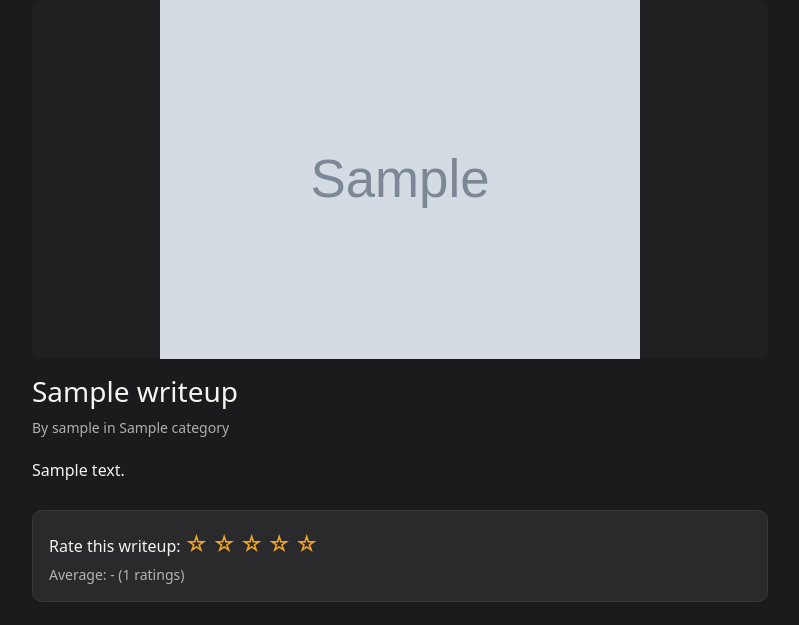
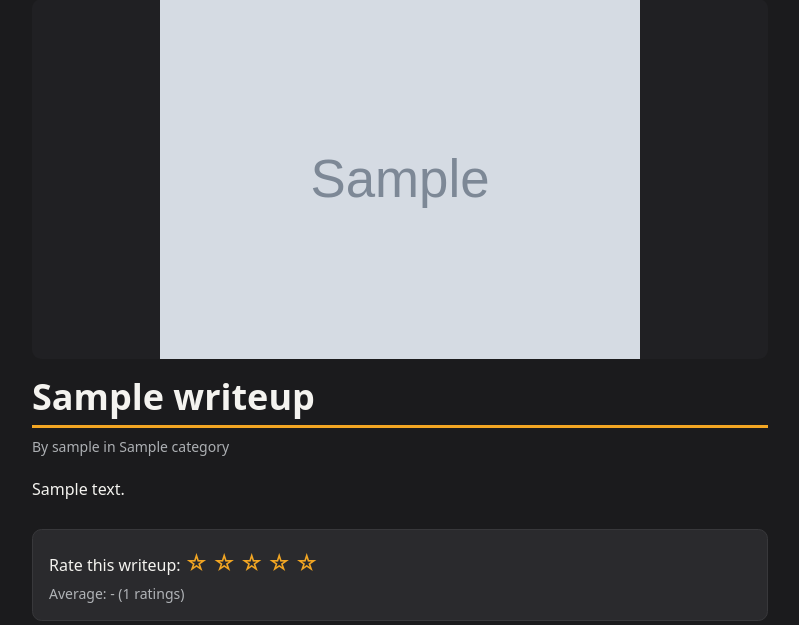
Before and after one commit to Deyonna/rootcause, a Django app: page /writeup/1/ in a window 1280 px wide. Shown: the part 82-707 px from the top of the page, without its empty margins (50-849 px from the left). Run offline with Django 5.2, Linux system fonts and the light colour scheme; a user stored in the database is signed in; data comes from the database, SQL or seed files in the repository; tables that the repository leaves empty hold one stand-in row (values such as "Sample post"); grey boxes marked "Sample" are stand-in pictures; some libraries are stand-ins or nearby versions.

Commit message:
fixed writeup title size

```diff
--- a/content/templates/content/writeup_detail.html
+++ b/content/templates/content/writeup_detail.html
@@ -10,7 +10,7 @@
         {% else %}
             <img src="{% static 'img/writeup-default.svg' %}" alt="" class="writeup-hero writeup-img-default mb-3">
         {% endif %}
-        <h1 class="h3">{{ writeup.title }}</h1>
+        <h1 class="writeup-title">{{ writeup.title }}</h1>
         <p class="text-muted small">By {{ writeup.author.username }} in {{ writeup.category }}</p>
 
         {% if writeup.is_premium and not unlocked %}
--- a/static/css/style.css
+++ b/static/css/style.css
@@ -101,6 +101,8 @@ footer { background-color: var(--bg-alt); border-color: #333 !important; }
 .writeup-hero { width: 100%; max-height: 360px; object-fit: contain; background-color: var(--bg-alt); border-radius: .6rem; }
 .writeup-img-default { object-fit: cover; }
 
+.writeup-title { font-size: 2.25rem; font-weight: 700; color: var(--text); border-bottom: 3px solid var(--orange); padding-bottom: .4rem; }
+
 .writeup-body { overflow-wrap: break-word; word-break: break-word; }
 .writeup-body img { max-width: 100%; height: auto; border-radius: .4rem; }
 .writeup-body pre {
```
